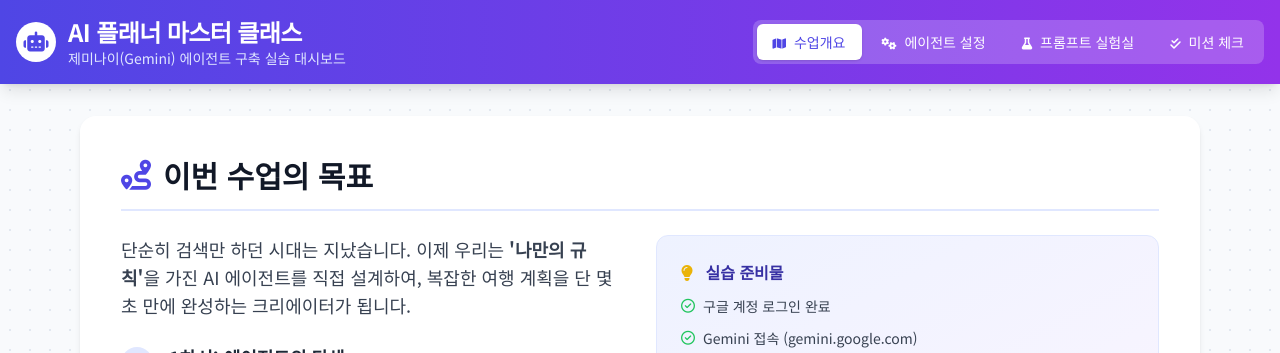
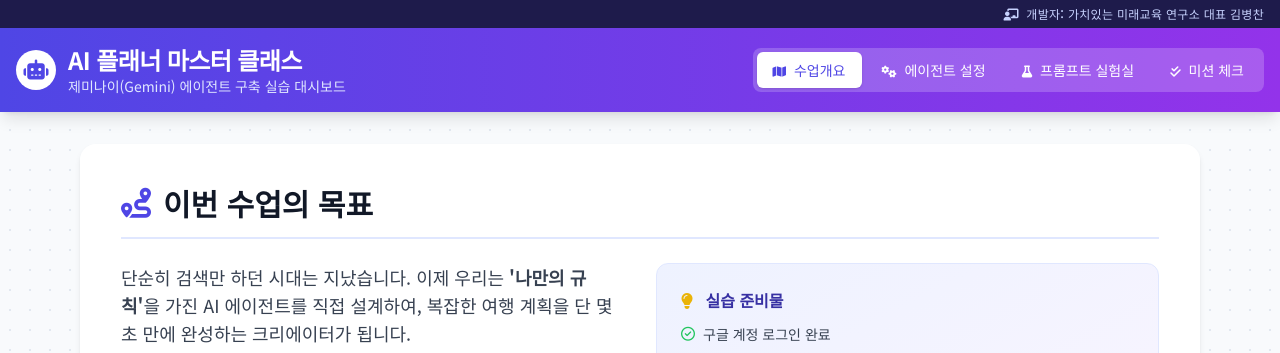
Before and after one commit to koreateacher7979/t_plan, a plain HTML site: page index.html in a window 1280 px wide. Shown: the top 353 px of the page. Drawn offline with nearby package versions, Linux system fonts and the light colour scheme.

Commit message:
Update index.html

```diff
--- a/index.html
+++ b/index.html
@@ -79,6 +79,12 @@
     </style>
 </head>
 <body class="text-gray-800 antialiased min-h-screen flex flex-col">
+
+    <div class="bg-indigo-950 text-indigo-200 text-xs py-1.5 px-4 relative z-50">
+        <div class="container mx-auto text-right font-medium tracking-wide">
+            <i class="fa-solid fa-chalkboard-user mr-1"></i> 개발자: 가치있는 미래교육 연구소 대표 김병찬
+        </div>
+    </div>
 
     <header class="bg-gradient-to-r from-primary to-secondary text-white shadow-lg sticky top-0 z-40">
         <div class="container mx-auto px-4 py-4 flex flex-col md:flex-row items-center justify-between">
```
